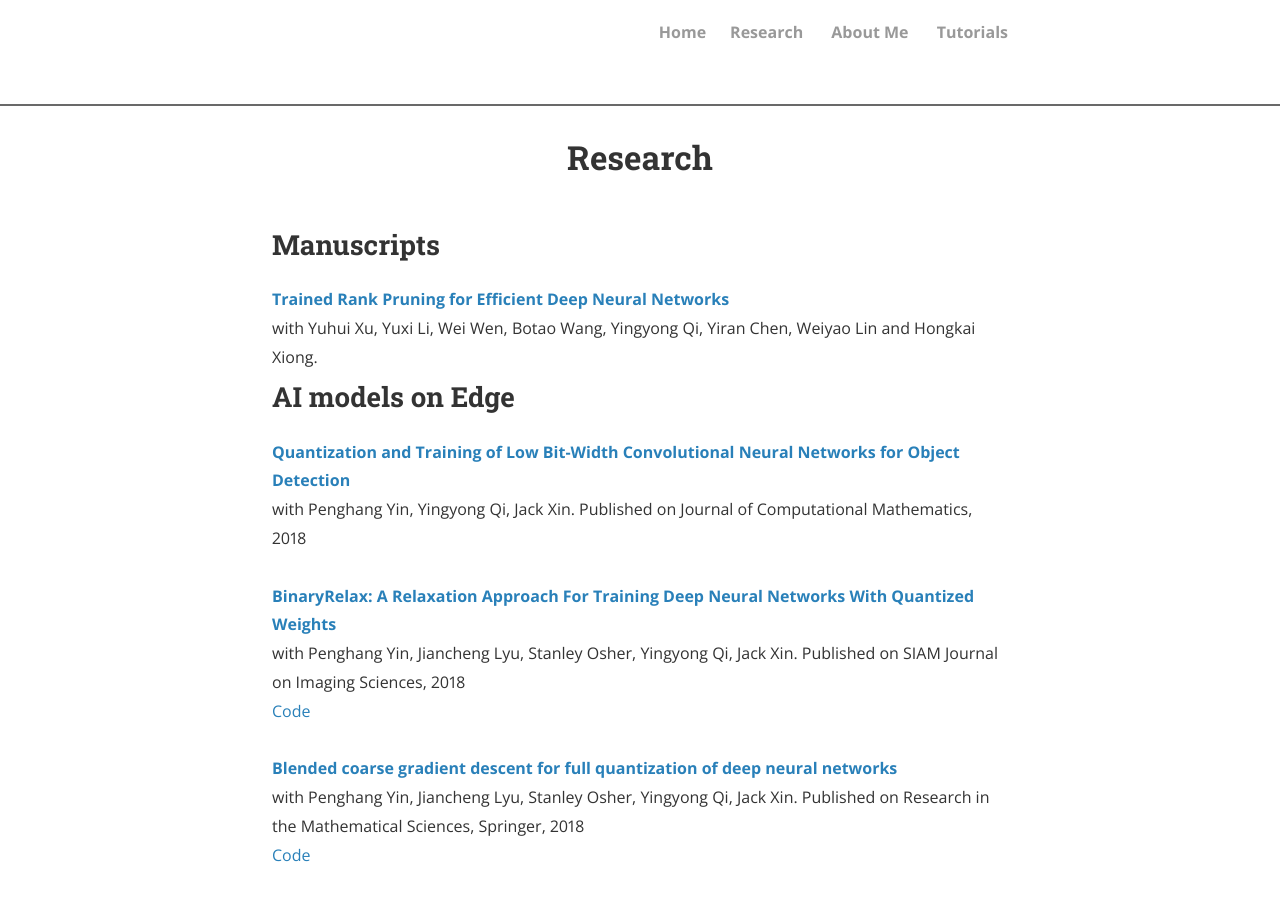
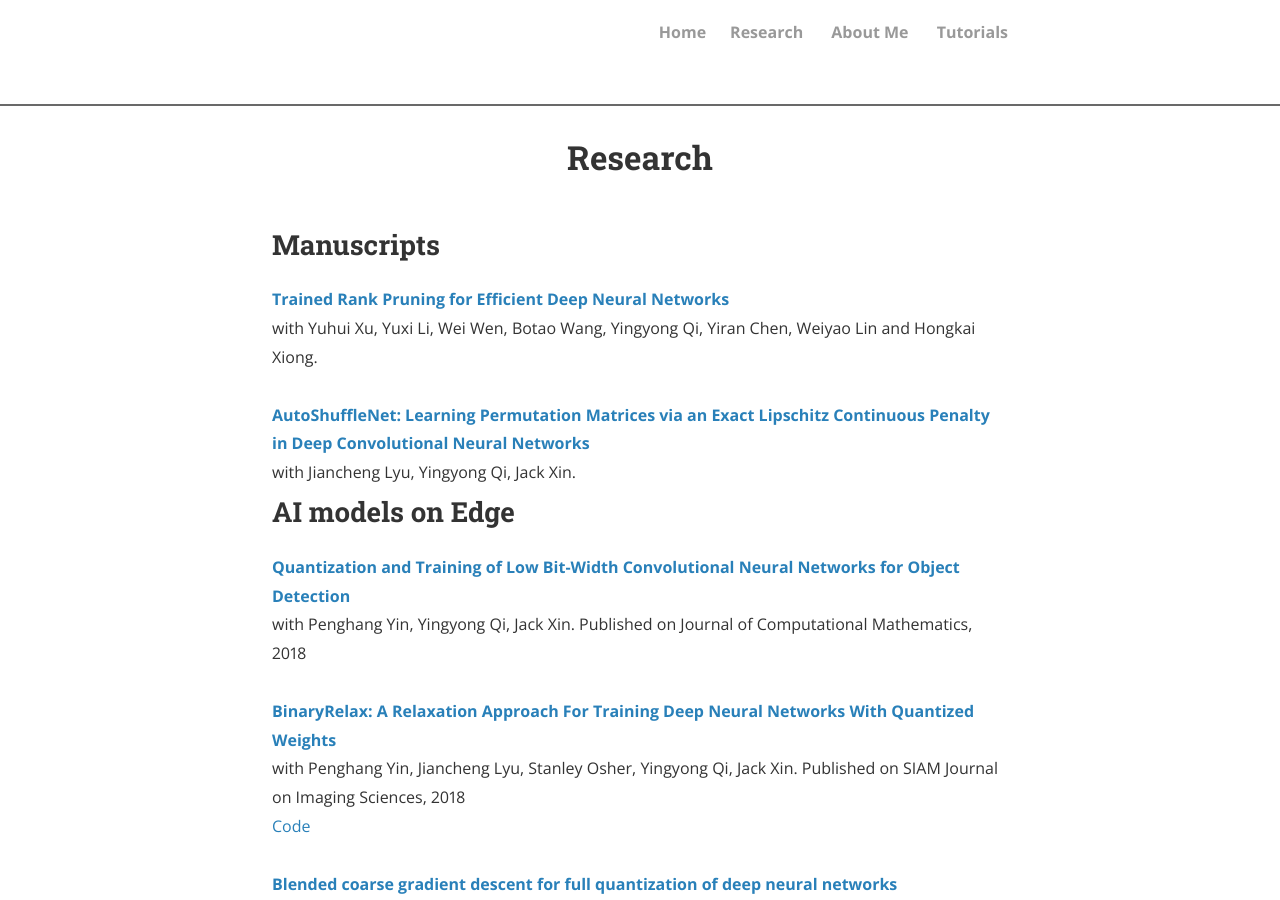
Before and after one commit to zsivine/zsivine.github.io, a Jekyll site: the page built from research.html, in a window 1280 px wide and 900 px high. Built offline with Jekyll 4.4.1, drawn with Linux system fonts in a browser that asks for light colours; nearby versions of some CDN libraries; comment, search, counter and statistics services are not loaded; a style sheet for code colours, icons or effects is not loaded.

Commit message:
add ShuffleNet

```diff
--- a/research.html
+++ b/research.html
@@ -10,6 +10,11 @@ permalink: /research/
 <br>with Yuhui Xu, Yuxi Li, Wei Wen, Botao Wang, Yingyong Qi, Yiran Chen,
     Weiyao Lin and Hongkai Xiong. <br>
 
+<br>
+<strong><a href="https://arxiv.org/abs/1901.08624">
+    AutoShuffleNet: Learning Permutation Matrices via an Exact Lipschitz
+    Continuous Penalty in Deep Convolutional Neural Networks</a></strong>
+<br>with Jiancheng Lyu, Yingyong Qi, Jack Xin. <br>
 
 
 <h2>AI models on Edge</h2>
```
